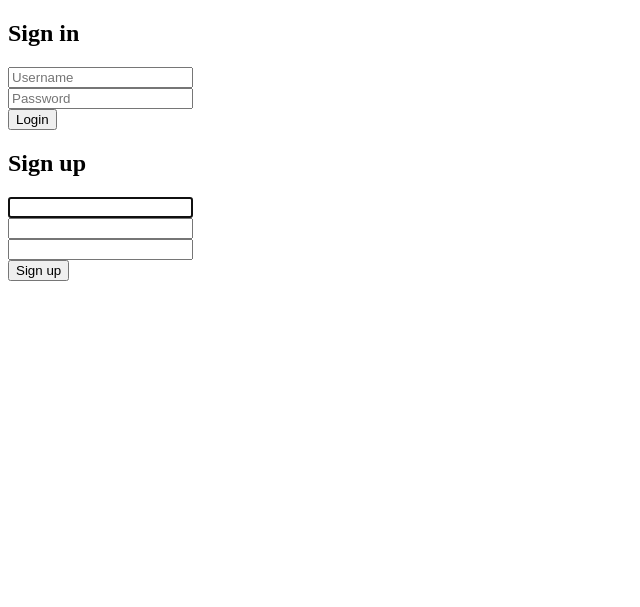
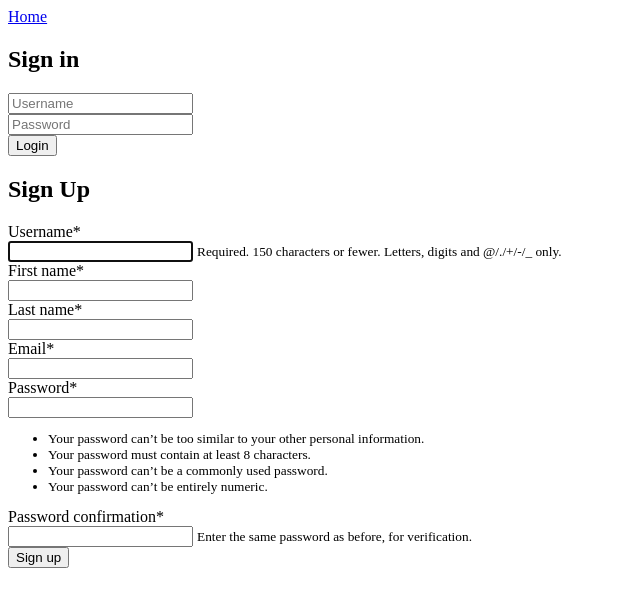
Before and after one commit to supsa-ak/BudMan, a Django app: page /login in a window 1280 px wide. Shown: the top 607 px of the page, without its empty margins (0-640 px from the left). Run offline with Django 3.2, Linux system fonts and the light colour scheme; some libraries are stand-ins or nearby versions.

Commit message:
Login added

```diff
--- a/BudMan/settings.py
+++ b/BudMan/settings.py
@@ -25,6 +25,7 @@ INSTALLED_APPS = [
     'django.contrib.sessions',
     'django.contrib.messages',
     'django.contrib.staticfiles',
+    'crispy_forms',
     'api.apps.ApiConfig',
     'frontend.apps.FrontendConfig',
 ]
@@ -113,3 +114,5 @@ STATIC_URL = '/static/'
 # https://docs.djangoproject.com/en/3.2/ref/settings/#default-auto-field
 
 DEFAULT_AUTO_FIELD = 'django.db.models.BigAutoField'
+
+CRISPY_TEMPLATE_PACK='bootstrap4'
--- /dev/null
+++ b/frontend/forms.py
@@ -0,0 +1,14 @@
+from django import forms
+from django.contrib.auth.forms import UserCreationForm
+from django.contrib.auth import authenticate, login
+from django.contrib.auth.models import User
+
+
+class SignupForm(UserCreationForm):
+    first_name = forms.CharField()
+    last_name = forms.CharField()
+    email = forms.EmailField()
+
+    class Meta:
+        model = User
+        fields = ['username', 'first_name', 'last_name', 'email', 'password1', 'password2']
--- a/frontend/templates/accounts/login.html
+++ b/frontend/templates/accounts/login.html
@@ -1,15 +1,17 @@
 {% load static %}
+{% load crispy_forms_tags %}
 <!DOCTYPE html>
 <html lang="en">
 
 <head>
   <meta charset="UTF-8" />
   <meta name="viewport" content="width=device-width, initial-scale=1.0" />
-  <title>Sign in & Sign up Form</title>
+  <title>Sign in</title>
 </head>
 {% block body %}
 
 <body>
+  <a href="/">Home</a>
   <!-- Login Form ************************************ -->
   <div class="container">
     <div class="forms-container">
@@ -31,61 +33,13 @@
           </div>
           {% endfor %}
           <input type="submit" name="form_type" value="Login" class="btn solid" />
-
-          <div class="social-media">
-            <a href="#" class="social-icon">
-              <i class="fab fa-facebook-f"></i>
-            </a>
-            <a href="#" class="social-icon">
-              <i class="fab fa-twitter"></i>
-            </a>
-            <a href="#" class="social-icon">
-              <i class="fab fa-google"></i>
-            </a>
-            <a href="#" class="social-icon">
-              <i class="fab fa-linkedin-in"></i>
-            </a>
-          </div>
         </form>
 
         <!-- ************ Sign-up Form*************** -->
         <form class="sign-up-form" method="POST">
           {% csrf_token %}
-          <h2 class="title">Sign up</h2>
-          <div class="input-field">
-            <i class="fas fa-user"></i>
-            {{form.username}}
-
-          </div>
-          <div class="input-field">
-            <i class="fas fa-user"></i>
-            {{form.first_name}}
-
-
-          </div>
-          <div class="input-field">
-            <i class="fas fa-user"></i>
-            {{form.last_name}}
-
-          </div>
-          <div class="input-field">
-            <i class="fas fa-envelope"></i>
-            {{form.email}}
-
-          </div>
-          <div class="input-field">
-            <i class="fas fa-lock"></i>
-            {{form.password1}}
-
-          </div>
-          <div class="input-field">
-            <i class="fas fa-lock"></i>
-            {{form.password2}}
-
-          </div>
-          <div style="color: red;">
-            {{form.errors}}
-          </div>
+          <h2 class="title">Sign Up</h2>
+          {{ form|crispy }}
           <input type="submit" name="form_type" class="btn btn-primary" value="Sign up" />
 
         </form>
--- a/frontend/templates/frontend/home.html
+++ b/frontend/templates/frontend/home.html
@@ -7,6 +7,9 @@
     <title>BudMan - BudMan is a web app that helps you track and adjust your spending so that you are in control of money.</title></head>
 <body>
     <h1>BudMan - BudMan is a web app that helps you track and adjust your spending so that you are in control of money.</h1>
+    {% if user.is_authenticated %}
+    <h2>Logged in as </h2><h2 style="color: green">{{request.user}}</h2>
+    {% endif %}
     <a href="/login">Login</a>
     <a href="/logout">Logout</a>
 </body>
--- a/frontend/urls.py
+++ b/frontend/urls.py
@@ -2,7 +2,7 @@ from django.urls import path
 
 from .views import *
 urlpatterns = [
-    path('', home),
-    path('login', loginPage),
+    path('', home, name='home'),
+    path('login', loginPage, name='login'),
     path('logout', logoutUser),
 ]
--- a/frontend/views.py
+++ b/frontend/views.py
@@ -1,24 +1,26 @@
-from django.shortcuts import render
+from django.shortcuts import render, redirect
 from django.http import JsonResponse
 from .decorators import unauthenticated_user
-from django.contrib.auth.forms import UserCreationForm
+from .forms import SignupForm
+from django.contrib.auth import authenticate, login, logout
+from django.contrib import messages
+from django.contrib.auth.models import User
+from django.contrib.auth.decorators import login_required
 
 def home(request):
-    return render(request, 'frontend/home.html')
+    context = {}
+    return render(request, 'frontend/home.html',context)
 
 @unauthenticated_user
 def loginPage(request):
-    form = UserCreationForm()
+    form = SignupForm()
     if request.method == 'POST':
         if request.POST.get("form_type") == 'Sign up':
-            if request.method == 'POST' :
-                form = UserCreationForm(request.POST)
-                if form.is_valid():
-                    user = form.save()
-                    user.save()
-                    messages.success(request, 'Account created for '+ user.username)
-                    return redirect('login')
-
+            form = SignupForm(request.POST)
+            if form.is_valid():
+                form.save()
+                messages.success(request, 'Account created for '+ request.POST['username'])
+                return redirect('login')
 
         elif request.POST.get("form_type") == 'Login':
             username = request.POST.get('username')
@@ -38,3 +40,6 @@ def loginPage(request):
 def logoutUser(request):
     logout(request)
     return redirect('login')
+
+
+# @login_required(login_url='login')
```
Also changed, not shown: db.sqlite3.
